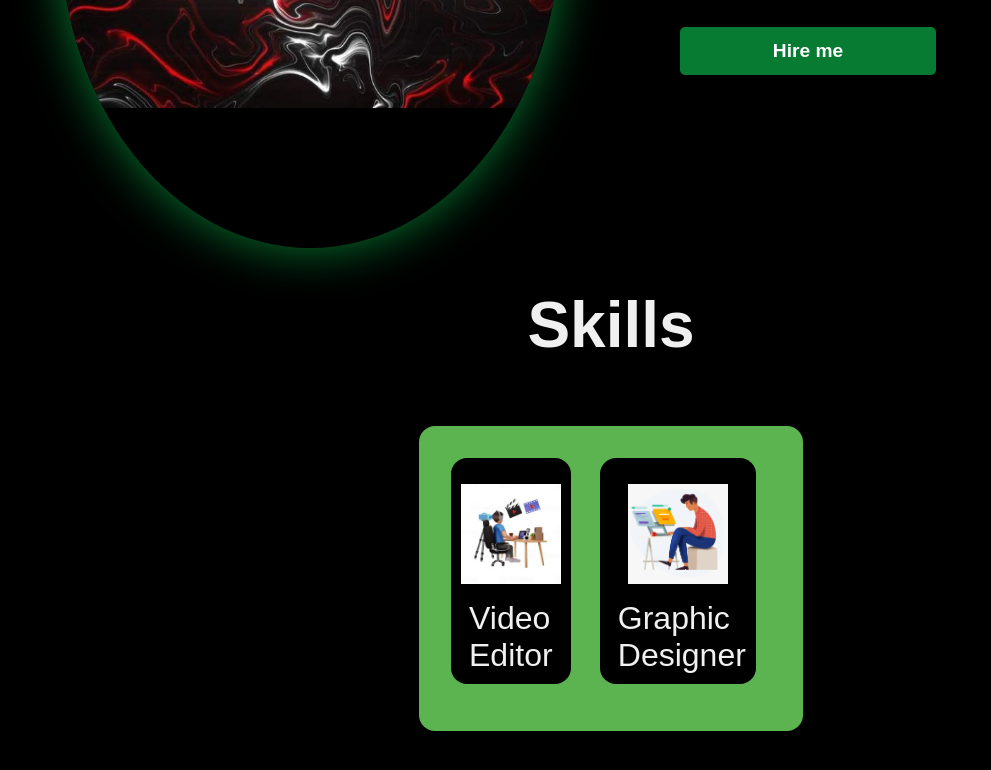
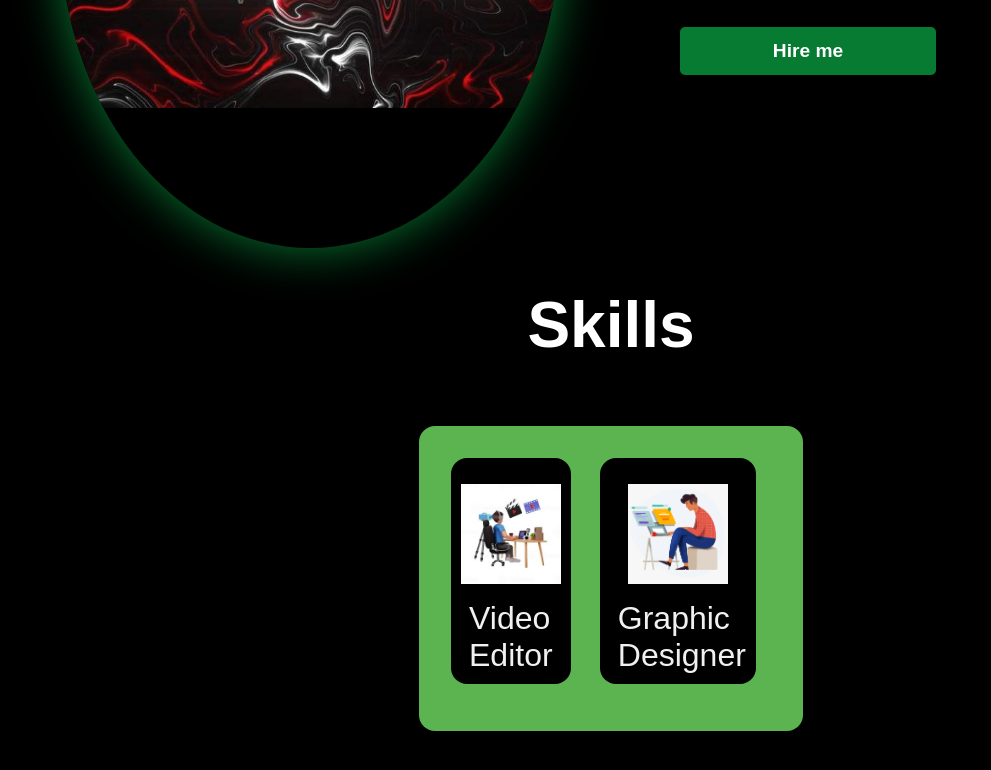
Before and after one commit to armanorig/armanorig, a plain HTML site: page index.html in a window 1280 px wide. Shown: the part 592-1362 px from the top of the page, without its empty margins (29-1020 px from the left). Drawn offline with nearby package versions, Linux system fonts and the light colour scheme.

Commit message:
Update style.css

```diff
--- a/style.css
+++ b/style.css
@@ -176,7 +176,7 @@ section{
 }
 .skills{
     background: rgb(0, 0, 0);
-    color: rgb(240, 240, 240);
+    color: 	#FFFFFF;
 }
 
 .skills h2{
```
